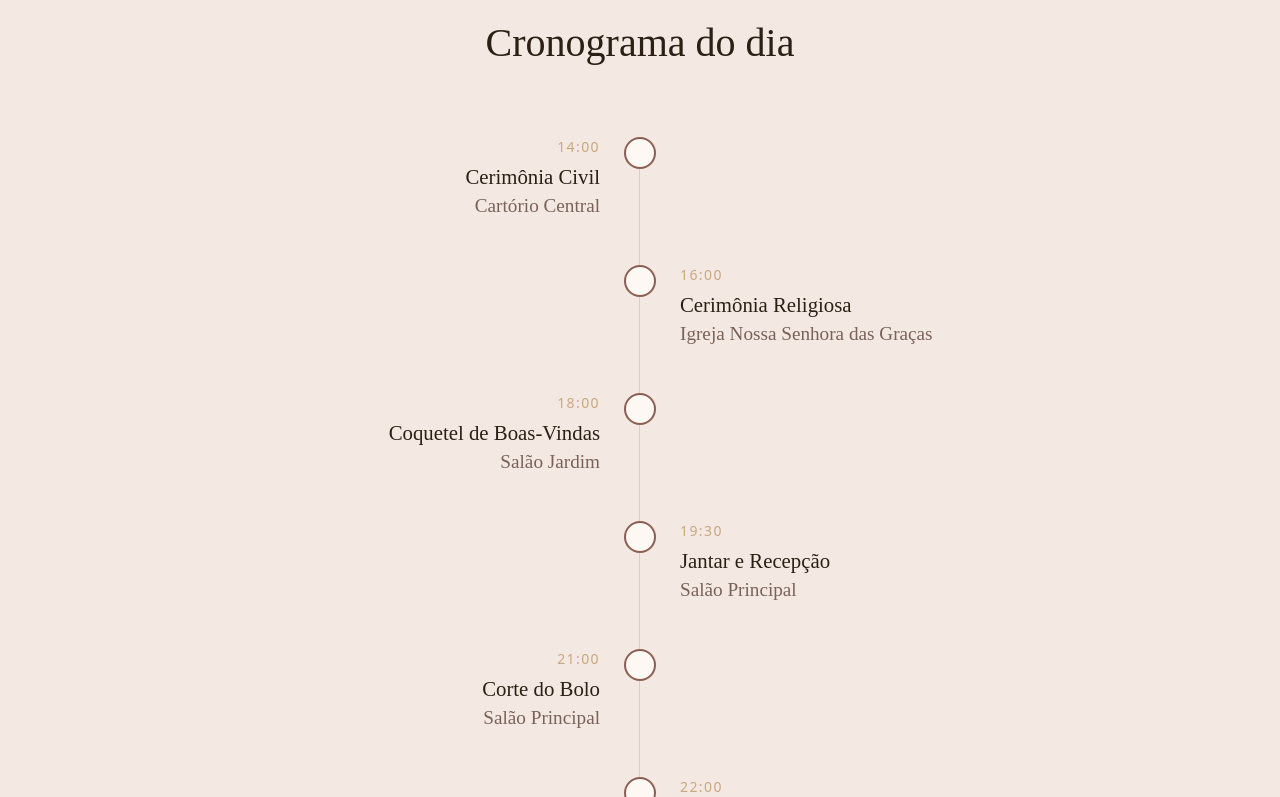
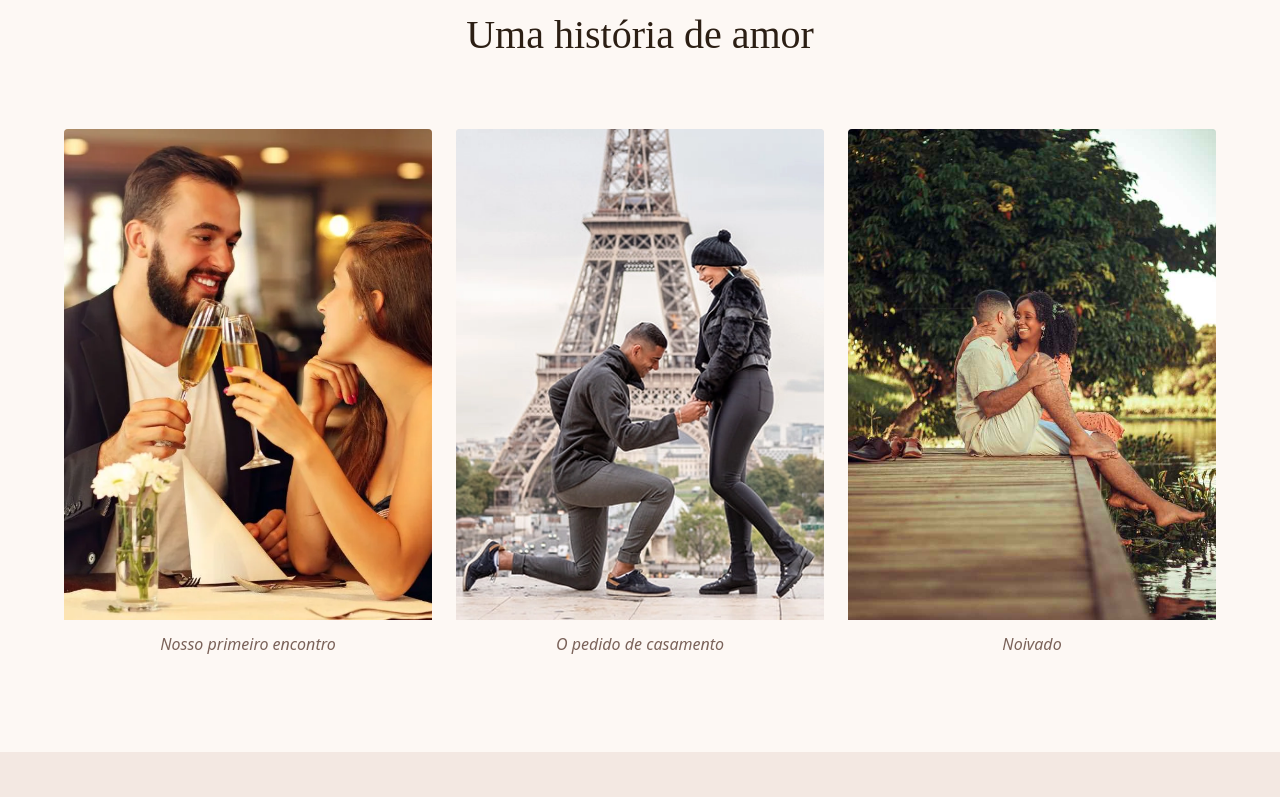
Before and after one commit to GustaCorrea/casamento-angular, an Angular app: page / in a window 1280 px wide. Shown: the part 923-1720 px from the top of the page. Built offline with nearby package versions, Linux system fonts and the light colour scheme.

Commit message:
♻️ refactor:(history): Update component name to history component

```diff
--- a/src/app/shared/components/home-page/historia-component/historia-component.html
+++ b/src/app/shared/components/home/history-component/history-component.html
@@ -18,7 +18,7 @@
                         class="w-full h-full object-cover group-hover:scale-105 transition-transform duration-700" />
 
                 </div>
-                <p class="text-center mt-3 text-sm" style="color: #7a6259; font-style: italic;">
+                <p class="text-center mt-3" style="color: #7a6259; font-style: italic;">
                     {{ photo.caption }}
                 </p>
             </div>
--- a/src/app/shared/components/home-page/historia-component/historia-component.ts
+++ b/src/app/shared/components/home/history-component/history-component.ts
@@ -1,11 +1,11 @@
 import { Component } from '@angular/core';
 
 @Component({
-  selector: 'historia-component',
+  selector: 'home-history-component',
   standalone: false,
-  templateUrl: './historia-component.html'
+  templateUrl: './history-component.html'
 })
-export class HistoriaComponent {
+export class HistoryComponent {
   photos = [
     { src: "/image/primeiro-encontro.jpg.webp", caption: "Nosso primeiro encontro" },
     { src: "/image/PedidoCasamento.png", caption: "O pedido de casamento" },
--- a/src/app/shared/pages/home-page/home-page.html
+++ b/src/app/shared/pages/home-page/home-page.html
@@ -28,4 +28,5 @@
     </div>
 </main>
 
+<home-history-component></home-history-component>
 <home-timeline-component></home-timeline-component>
--- a/src/app/shared/shared-module.ts
+++ b/src/app/shared/shared-module.ts
@@ -6,6 +6,7 @@ import { HomePage } from './pages/home-page/home-page';
 import { AppRoutingModule } from '../app-routing-module';
 import { FooterComponent } from './components/layouts/footer-component/footer-component';
 import { TimelineComponent } from './components/home/timeline-component/timeline-component';
+import { HistoryComponent } from './components/home/history-component/history-component';
 
 @NgModule({
   declarations: [
@@ -14,6 +15,7 @@ import { TimelineComponent } from './components/home/timeline-component/timeline
     HomePage,
     FooterComponent,
     TimelineComponent,
+    HistoryComponent,
   ],
   imports: [CommonModule, AppRoutingModule],
   exports: [HeaderComponent, FooterComponent],
```
Also changed, not shown: src/app/shared/components/home-page/historia-component/historia-component.css (deleted), 1 other file (tests, documents, lock files or other folders).
